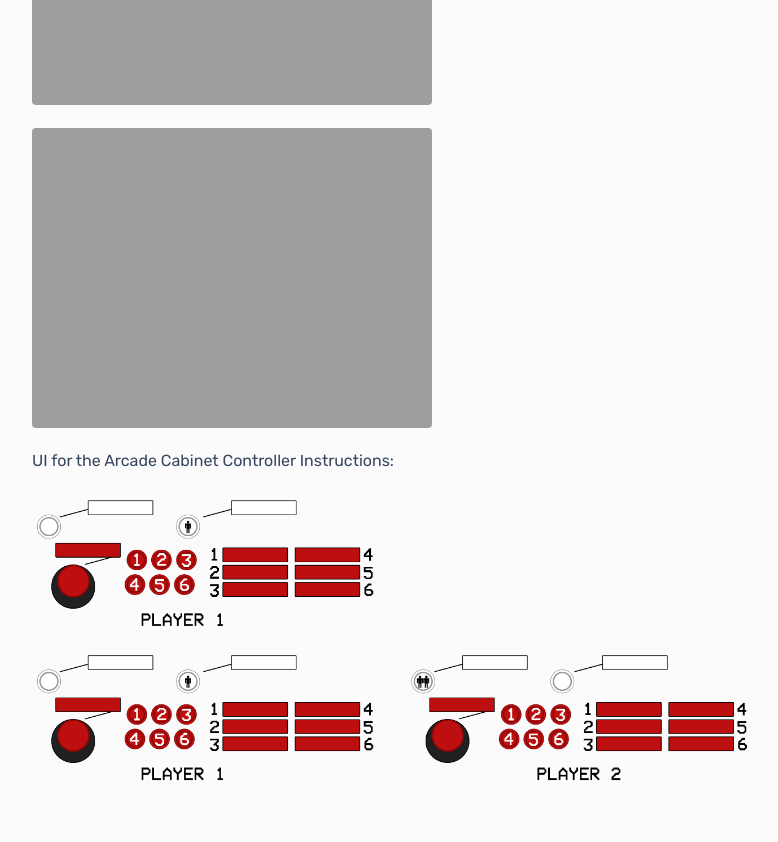
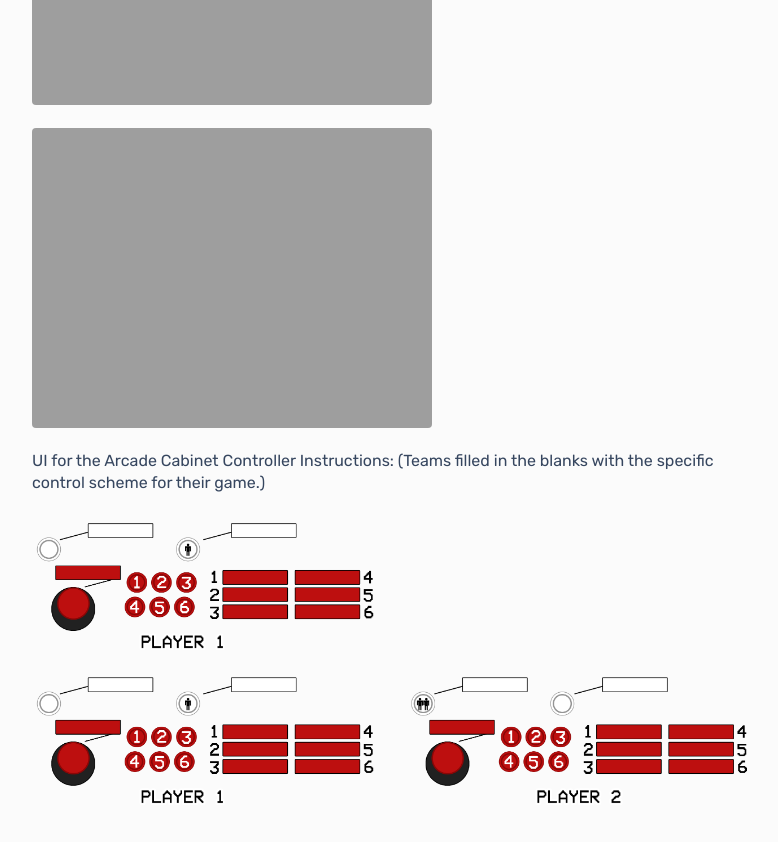
Before and after one commit to DaniBSolomon/danibsolomon.github.io, a Jekyll site: the page built from _games/2015-10-01-arcade_cabinet.md, in a window 1280 px wide and 900 px high, scrolled down 1202 px. Shown: the top 842 px of the window, without its empty margins (248-1026 px from the left). Built offline with Jekyll 4.4.1, drawn with Linux system fonts in a browser that asks for light colours.

Commit message:
Update 2015-10-01-arcade_cabinet.md

```diff
--- a/_games/2015-10-01-arcade_cabinet.md
+++ b/_games/2015-10-01-arcade_cabinet.md
@@ -16,5 +16,6 @@ Arcade Cabinet References:
 
 
 UI for the Arcade Cabinet Controller Instructions:
+(Teams filled in the blanks with the specific control scheme for their game.)
 
 ![cool game]({{ site.github.url }}/img/ac_controller_map_p1only.png) ![cool game]({{ site.github.url }}/img/ac_controller_map_p1p2.png)
```
